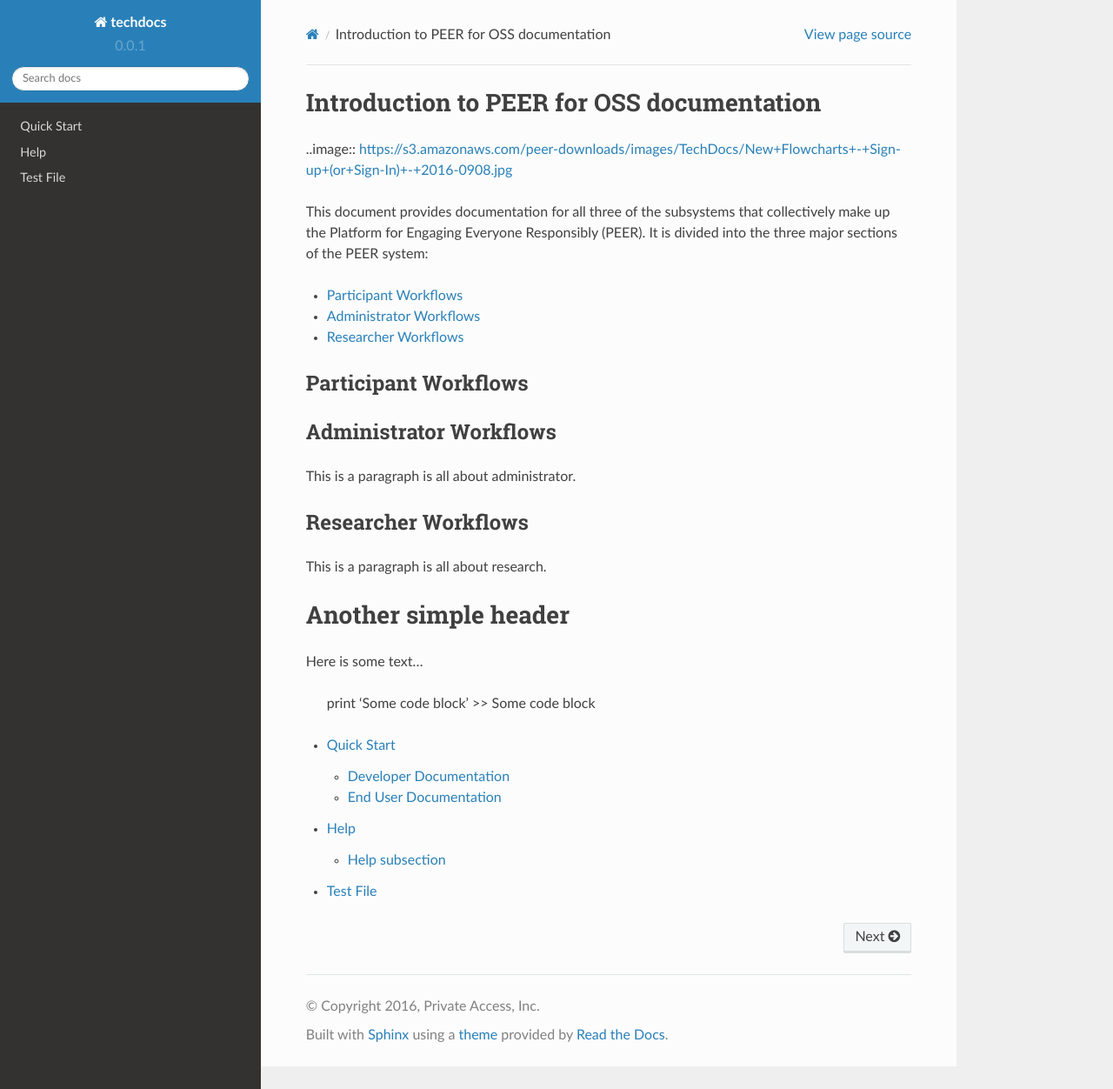
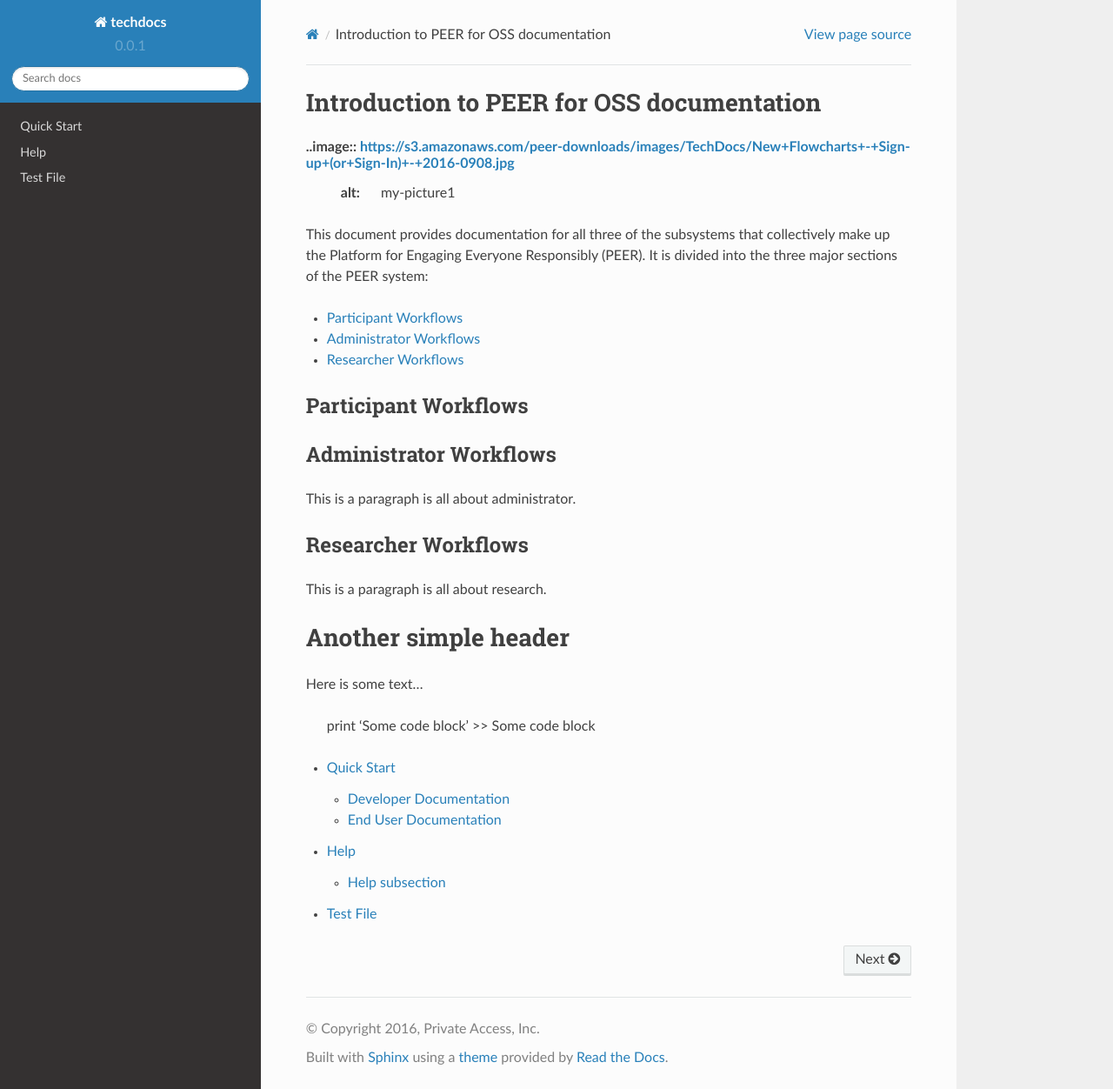
Before and after one commit to williamhoos/testrepo, a Sphinx documentation site: the page built from docs/source/index.rst, in a window 1280 px wide and 1252 px high. Shown: the whole window at 87% size. Built offline with Sphinx 7.4.7 and the Read the Docs theme 2.0.0, drawn with Linux system fonts in a browser that asks for light colours; pages that are not in the unit, such as notebooks, are missing from menus.

Commit message:
Update index.rst

```diff
--- a/docs/source/index.rst
+++ b/docs/source/index.rst
@@ -7,6 +7,7 @@ Introduction to PEER for OSS documentation
 ==========================================
 
 ..image:: https://s3.amazonaws.com/peer-downloads/images/TechDocs/New+Flowcharts+-+Sign-up+(or+Sign-In)+-+2016-0908.jpg
+    :alt: my-picture1
 
 This document provides documentation for all three of the subsystems that collectively make up the Platform for Engaging Everyone Responsibly (PEER).  It is divided into the three major sections of the PEER system:
 
```
